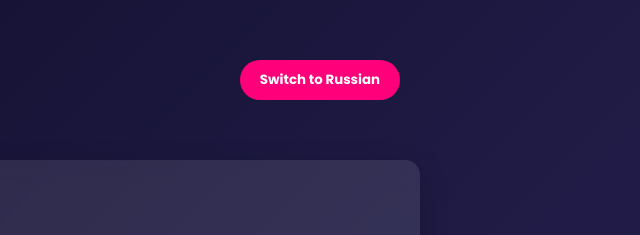
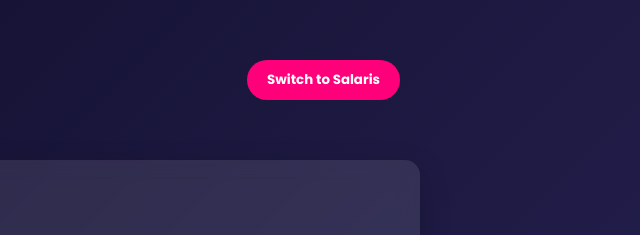
Before and after one commit to Mavox-ID/ppua, a plain HTML site: page ac-us/index.html in a window 1280 px wide. Shown: the top 235 px of the page, 620-1260 px from the left. Drawn offline with Linux system fonts and the light colour scheme.

Commit message:
Add files via upload

```diff
--- a/ac-us/index.html
+++ b/ac-us/index.html
@@ -10,7 +10,7 @@
 </head>
 <body>
     <div class="container">
-        <button class="lang-btn" onclick="window.location.href='https://allcave.pp.ua/'">Switch to Russian</button>
+        <button class="lang-btn" onclick="window.location.href='https://allcave.pp.ua/'">Switch to Salaris</button>
         <div class="header">
             <div class="flag-container">
                 <img src="../photo1.png" alt="Flag" class="flag">
```
